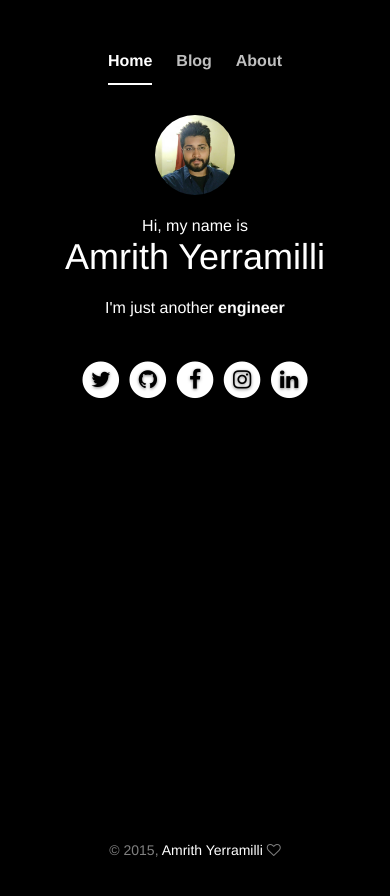
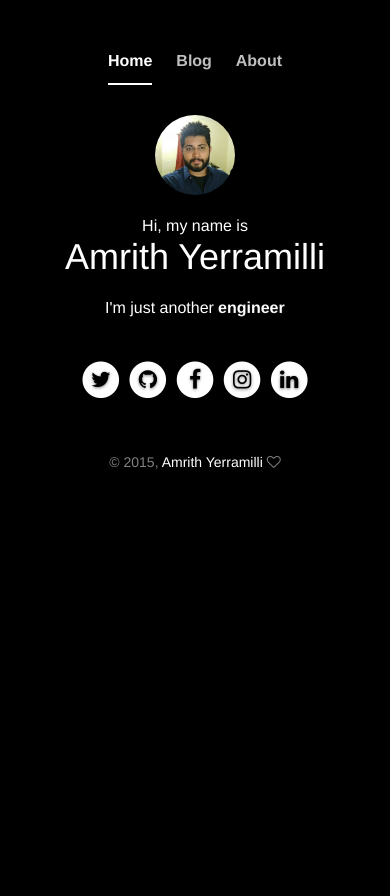
Before and after one commit to amrithyerramilli/amrithyerramilli.github.io, a Jekyll site: the page built from index.html, in a window 390 px wide. Shown: the top 896 px of the page. Built offline with Jekyll 4.4.1, drawn with Linux system fonts in a browser that asks for light colours; nearby versions of some CDN libraries.

Commit message:
css media query fixes for profile pic and footer

```diff
--- a/assets/css/cover.css
+++ b/assets/css/cover.css
@@ -146,8 +146,8 @@
     color: #999;
     /* IE8 proofing */
     color: rgba(255, 255, 255, .5);
-    position: fixed;
-    bottom: 0;
+    /*position: fixed;*/
+    /*bottom: 0;*/
     width: 100%
 }
 
@@ -191,23 +191,24 @@
     height: 80px;
 }
 
-@media only screen and (min-width: 300px) {
+@media only screen and (min-width: 300px) and (orientation: portrait) {
     .profile-picture {
         height: 80px;
     }
 }
 
-@media only screen and (min-width: 400px) {
+@media only screen and (min-width: 400px) and (orientation: portrait) {
     .profile-picture {
         height: 150px;
     }
 }
 
-@media only screen and (min-width: 700px) {
+@media only screen and (min-width: 700px) and (orientation: portrait) {
     .profile-picture {
         height: 200px;
     }
 }
+
 
 /*.social-share-icons i {
     padding-left: 10px;
```
